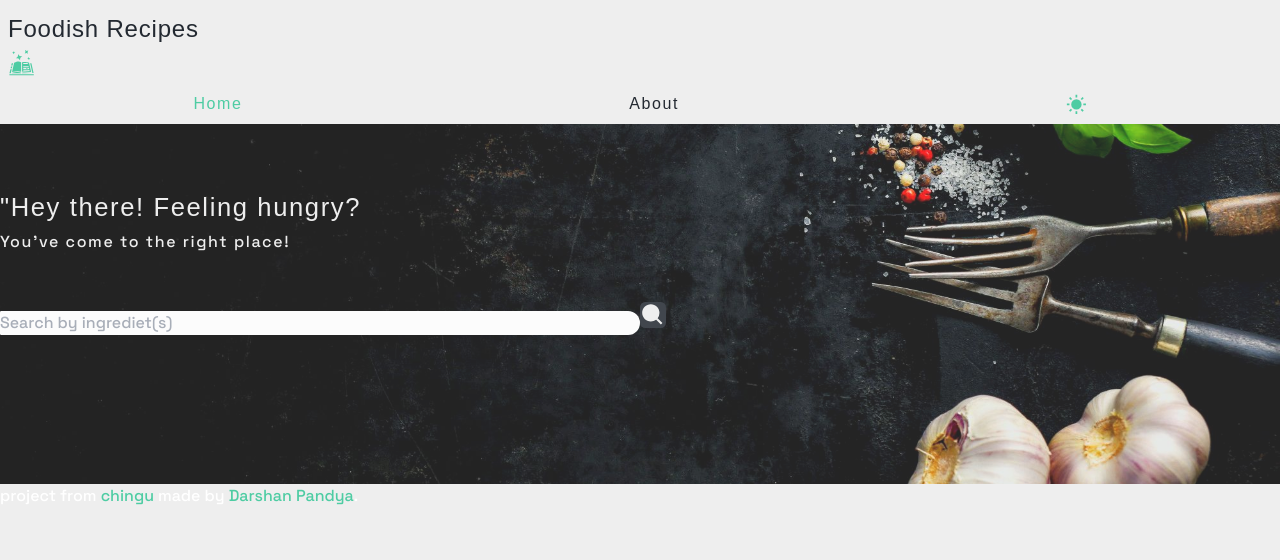
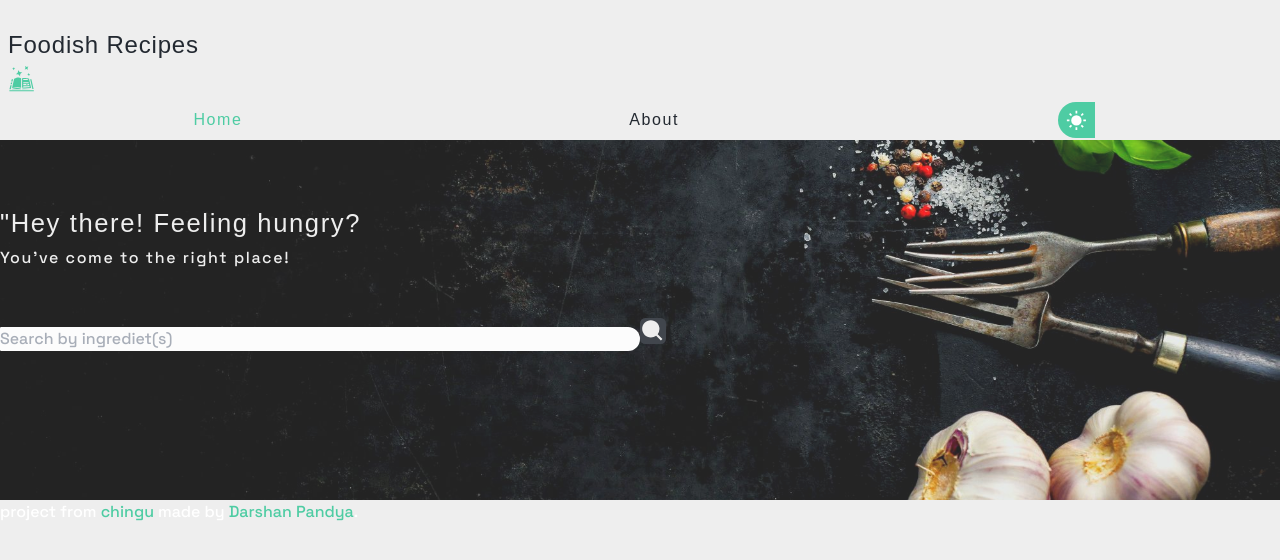
Before and after one commit to Darshan-Pandya10/Chingu-Tier-2-Project, a React (Vite) app in the folder chingu-recipe-project/: page / in a window 1280 px wide. Shown: the top 560 px of the page. Built offline with nearby package versions, Linux system fonts and the light colour scheme; a web font is replaced by a local one.

Commit message:
[Changes] In Theme Button

```diff
--- a/chingu-recipe-project/src/App.css
+++ b/chingu-recipe-project/src/App.css
@@ -41,6 +41,9 @@
 
 .navbar{
   color: var(--primary-color);
+  position: relative;
+  padding-top: 1rem;
+  padding-right: 0rem;
 }
 
 .logo{
@@ -73,8 +76,11 @@ nav a , nav button {
 }
 
  nav button {
-   font-size: 1.3rem;
-   color: var(--hover-color);
+  right: 0;
+  background-color: var(--hover-color);
+  font-size: 1.3rem;
+  color: #ffffff;
+  border-radius: 2rem 0rem 0rem 2rem;
  }
 
 
--- a/chingu-recipe-project/src/Navbar.jsx
+++ b/chingu-recipe-project/src/Navbar.jsx
@@ -12,7 +12,7 @@ function Navbar() {
   const {theme , toggleTheme} = themeValue;
 
   return (
-    <div className="navbar w-full h-24 flex justify-between items-center text-white px-2 py-2 ">
+    <div className="navbar w-full h-24 flex justify-between items-center text-white px-2 py-2">
       <h2 className="logo flex items-center justify-around left-0 text-white">
         Foodish Recipes
         <span className="logo-icon ml-1">
```
